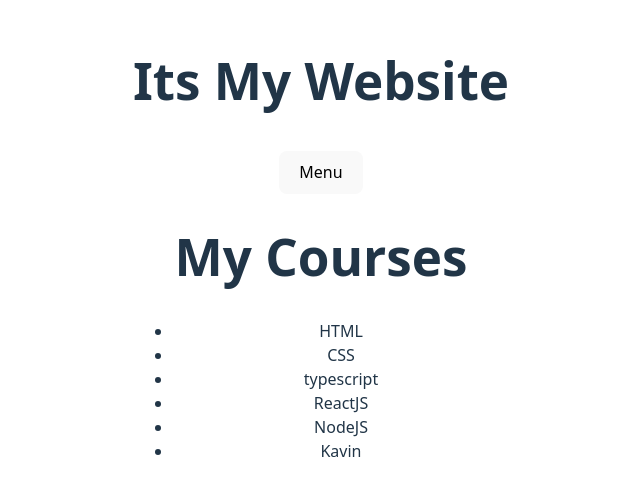
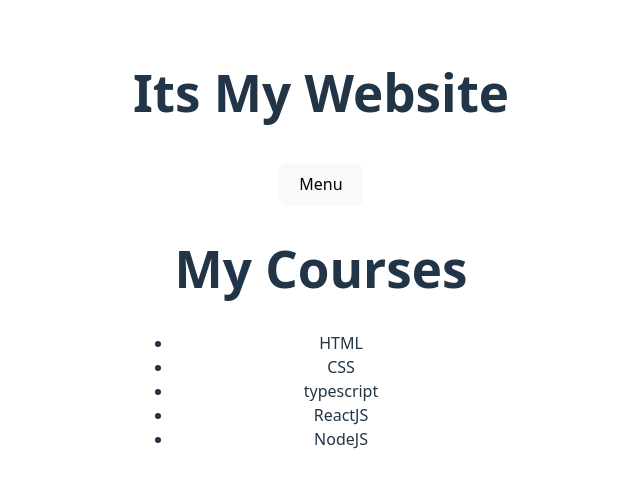
Before and after one commit to Nivash-E/React_Projects, a React (Vite) app in the folder vite-project/: page / in a window 1280 px wide. Shown: the part 156-652 px from the top of the page, without its empty margins (319-959 px from the left). Built offline with nearby package versions, Linux system fonts and the light colour scheme.

Commit message:
romove kavin

```diff
--- a/vite-project/src/assets/Course.jsx
+++ b/vite-project/src/assets/Course.jsx
@@ -8,7 +8,6 @@ function Course(){
                 <li>typescript</li>
                 <li>ReactJS</li>
                 <li>NodeJS</li>
-                <li> Kavin   </li>
 
             </ul>
         </div>
```
